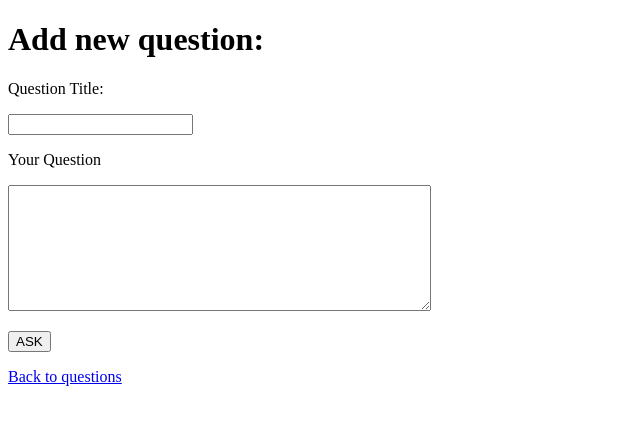
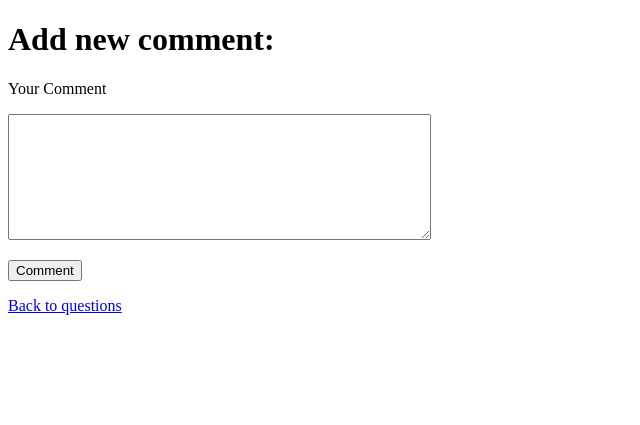
Before and after one commit to adamFoldvari/askmate-fejtorpotrh, a Flask app: template templates/new_question.html in a window 1280 px wide. Shown: the top 425 px of the page, without its empty margins (0-640 px from the left). Run offline with Flask 2, Linux system fonts and the light colour scheme; the template is opened without the code that fills it: most values are stand-ins (such as "Sample title", 1, 10 or a date in 2020); some libraries are stand-ins or nearby versions.

Commit message:
add comment function implemented

```diff
--- a/data_manager.py
+++ b/data_manager.py
@@ -117,3 +117,13 @@ def answer_count(question_id):
 def delete_question_and_answers(question_id):
     '''Delete the question with the given id and all existing answers.'''
     query_result("""DELETE FROM question WHERE id = %s;""", (question_id,))
+
+
+def add_comment_to_db(question_id, message, submission_time):
+    query_result("""INSERT INTO comment(question_id, message, submission_time)
+                    VALUES (%s, %s, %s);""", (int(question_id), message, submission_time))
+
+
+def get_comments_for_question(question_id):
+    comments = query_result("""SELECT * FROM comment WHERE question_id = %s;""", (question_id,))
+    return comments
--- a/main.py
+++ b/main.py
@@ -60,6 +60,7 @@ def display_q_and_a(question_id, new_answer=False):
     [question] = [question for question in questions if question[0] == int(question_id)]
     answers_for_question = data_manager.answers_for_question(int(question_id))
     answer_count = data_manager.answer_count(question_id)
+    comments = data_manager.get_comments_for_question(question_id)
     if request.method == "POST":
         answer_id = None
         time_now = str(datetime.datetime.now().strftime("%Y-%m-%d %H:%M:%S"))
@@ -72,7 +73,7 @@ def display_q_and_a(question_id, new_answer=False):
     if request.url.endswith("new_answer"):
         new_answer = True
     return render_template("display_question_answers.html", question=question, answers=answers_for_question,
-                           new_answer=new_answer, answer_count=answer_count)
+                           new_answer=new_answer, answer_count=answer_count, comments=comments)
 
 
 @app.route('/question/<question_id>/viewcount')
@@ -87,6 +88,19 @@ def delete_question(question_id):
     return redirect('/')
 
 
+@app.route('/question/<question_id>/new-comment')
+def add_comment_form(question_id):
+    return render_template('new_question.html', question_id=question_id)
+
+
+@app.route('/question/<question_id>/new-comment/add', methods=['POST'])
+def add_comment_to_question(question_id):
+    submission_time = str(datetime.datetime.now().strftime("%Y-%m-%d %H:%M:%S"))
+    message = request.form['comment']
+    data_manager.add_comment_to_db(question_id, message, submission_time)
+    return redirect(url_for('display_q_and_a', question_id=question_id))
+
+
 if __name__ == '__main__':
     app.debug = True
     app.run()
--- a/templates/new_question.html
+++ b/templates/new_question.html
@@ -2,9 +2,22 @@
 <html>
   <head>
     <meta charset="UTF-8">
+    {% if question_id %}
+    <title>Add new comment</title>
+    {% else %}
     <title>Add new question</title>
+    {% endif %}
   </head>
   <body>
+    {% if question_id %}
+    <h1>Add new comment: </h1>
+      <form action='/question/{{ question_id }}/new-comment/add' method='POST'>
+        <label for="comment"> Your Comment </label>
+        <p><textarea rows="8" cols="50" name="comment" id="comment" minlength="10" required></textarea></p>
+        <p><input type="submit" value="Comment" id="uptaded"></p>
+      </form>
+      <p><a href="/">Back to questions</a></p>
+    {% else %}
       <h1>Add new question: </h1>
       <form action='/new_question/add' method='POST'>
         <label for="question_title"> Question Title: </label>
@@ -14,6 +27,6 @@
         <p><input type="submit" value="ASK" id="uptaded"></p>
       </form>
       <p><a href="/">Back to questions</a></p>
-
+    {% endif %}
   </body>
 </html>
```
Also changed, not shown: templates/display_question_answers.html (+19 -0 lines).
